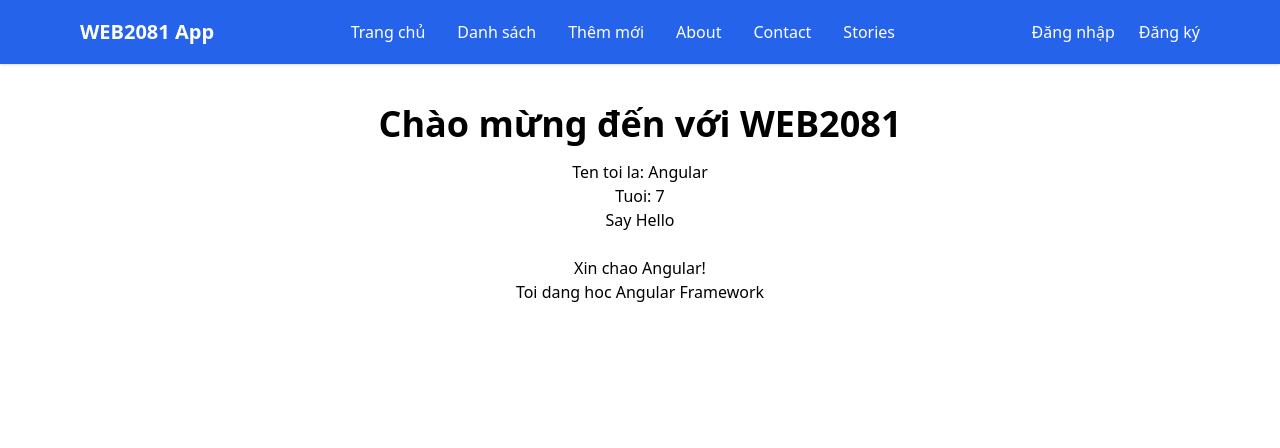
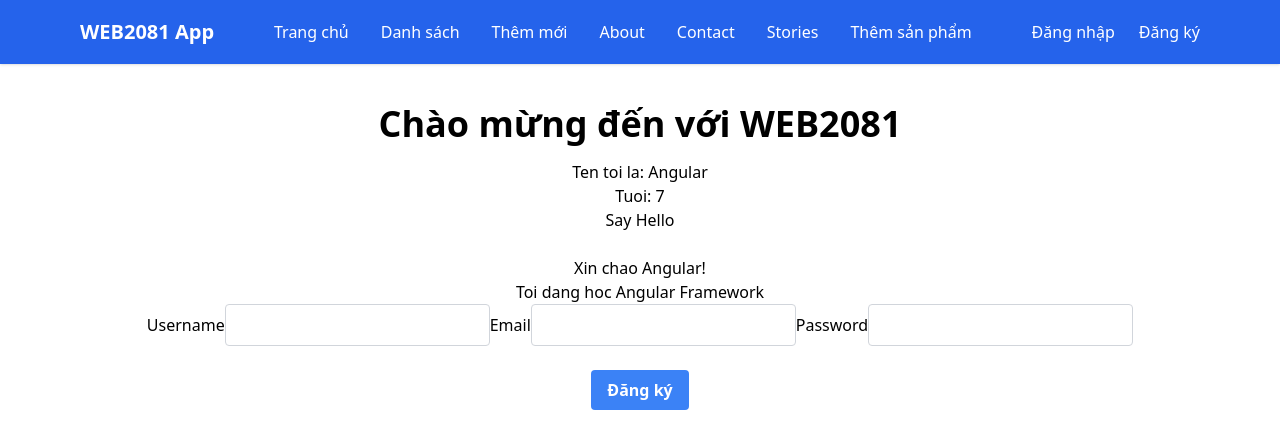
Before and after one commit to minhtri132/fe1-web2081-spring26-base-minhtri, an Angular app: page /register in a window 1280 px wide. Before the commit this address led to /. Shown: the top 448 px of the page. Built offline with nearby package versions, Linux system fonts and the light colour scheme.

Commit message:
update code

```diff
--- a/angular.json
+++ b/angular.json
@@ -3,7 +3,7 @@
   "version": 1,
   "cli": {
     "packageManager": "npm",
-    "analytics": "d709f765-de9b-4236-82d8-0b87e2a993e5"
+    "analytics": "3cb1940a-4af5-4450-b147-0eacb238d7e6"
   },
   "newProjectRoot": "projects",
   "projects": {
--- /dev/null
+++ b/db.json
@@ -0,0 +1,9 @@
+{
+  "stories": [
+    {
+      "title": "naruto",
+      "id": 1
+    }
+  ],
+  "users": []
+}
--- a/package.json
+++ b/package.json
@@ -4,6 +4,7 @@
   "scripts": {
     "ng": "ng",
     "start": "ng serve",
+    "db": "npx json-server db.json",
     "build": "ng build",
     "watch": "ng build --watch --configuration development",
     "test": "ng test"
@@ -17,9 +18,10 @@
     "@angular/forms": "^21.2.0",
     "@angular/platform-browser": "^21.2.0",
     "@angular/router": "^21.2.0",
+    "rxjs": "~7.8.0",
+    "tslib": "^2.3.0",
     "json-server": "^0.17.4",
-    "rxjs": "~7.8.0",
-    "tslib": "^2.3.0"
+    "json-server-auth": "^2.1.0"
   },
   "devDependencies": {
     "@angular/build": "^21.2.1",
--- a/src/app/app.html
+++ b/src/app/app.html
@@ -11,11 +11,12 @@
       <a routerLink="/about" class="hover:text-gray-200">About</a>
       <a routerLink="/contact" class="hover:text-gray-200">Contact</a>
       <a routerLink="/stories" class="hover:text-gray-200">Stories</a>
+      <a routerLink="/product-add" class="hover:text-gray-200">Thêm sản phẩm</a>
     </div>
 
     <div class="hidden md:flex items-center space-x-6">
       <a href="#" class="hover:text-gray-200">Đăng nhập</a>
-      <a href="#" class="hover:text-gray-200">Đăng ký</a>
+      <a routerLink="/register" class="hover:text-gray-200">Đăng ký</a>
     </div>
   </div>
 </nav>
--- a/src/app/app.routes.ts
+++ b/src/app/app.routes.ts
@@ -5,6 +5,7 @@ import { Contact } from './pages/contact/contact';
 import { Products } from './products/products';
 import { Stories } from './pages/stories/stories';
 import { StoryAdd } from './story-add/story-add';
+import { RegisterComponent } from './register/register';
 
 export const routes: Routes = [
   { path: '', component: Home },
@@ -12,6 +13,6 @@ export const routes: Routes = [
   { path: 'contact', component: Contact },
   { path: 'stories', component: Stories },
   { path: 'products', component: Products },
-  { path: 'story-add', component: StoryAdd }
-
+  { path: 'story-add', component: StoryAdd },
+  { path: 'register', component: RegisterComponent }
 ];
--- /dev/null
+++ b/src/app/register/register.html
@@ -0,0 +1,29 @@
+<form [formGroup]="registerForm" (ngSubmit)="onSubmit()">
+
+  <label>Username</label>
+  <input type="text" formControlName="username" class="hover:bg-gray-200 border border-gray-300 rounded py-2 px-4" />
+
+  @if (registerForm.get('username')?.touched && registerForm.get('username')?.invalid) {
+    <p style="color:red">Username phải >= 3 ký tự</p>
+  }
+
+  <label>Email</label>
+  <input type="email" formControlName="email" class="hover:bg-gray-200 border border-gray-300 rounded py-2 px-4" />
+
+  @if (registerForm.get('email')?.touched && registerForm.get('email')?.invalid) {
+    <p style="color:red">Email không hợp lệ</p>
+  }
+
+  <label>Password</label>
+  <input type="password" formControlName="password" class="hover:bg-gray-200 border border-gray-300 rounded py-2 px-4" />
+
+  @if (registerForm.get('password')?.touched && registerForm.get('password')?.invalid) {
+    <p style="color:red">Password phải >= 6 ký tự</p>
+  }
+
+  <br /><br />
+  <button type="submit" class="bg-blue-500 hover:bg-blue-700 text-white font-bold py-2 px-4 rounded">
+    Đăng ký
+  </button>
+
+</form>
--- /dev/null
+++ b/src/app/register/register.ts
@@ -0,0 +1,28 @@
+import { Component } from '@angular/core';
+import { FormBuilder, ReactiveFormsModule ,FormGroup} from '@angular/forms';
+
+@Component({
+  selector: 'app-register',
+  templateUrl: './register.html',
+  standalone: true,
+  imports: [ReactiveFormsModule]
+})
+export class RegisterComponent {
+  registerForm: FormGroup;
+
+  constructor(private fb: FormBuilder) {
+    this.registerForm = this.fb.group({
+      username: [''],
+      email: [''],
+      password: [''],
+    });
+  }
+
+  onSubmit() {
+    if (this.registerForm.valid) {
+      console.log(this.registerForm.value);
+    } else {
+      alert('Form không hợp lệ!');
+    }
+  }
+}
```
Also changed, not shown: src/app/register/register.css (added), 1 other file (tests, documents, lock files or other folders).
